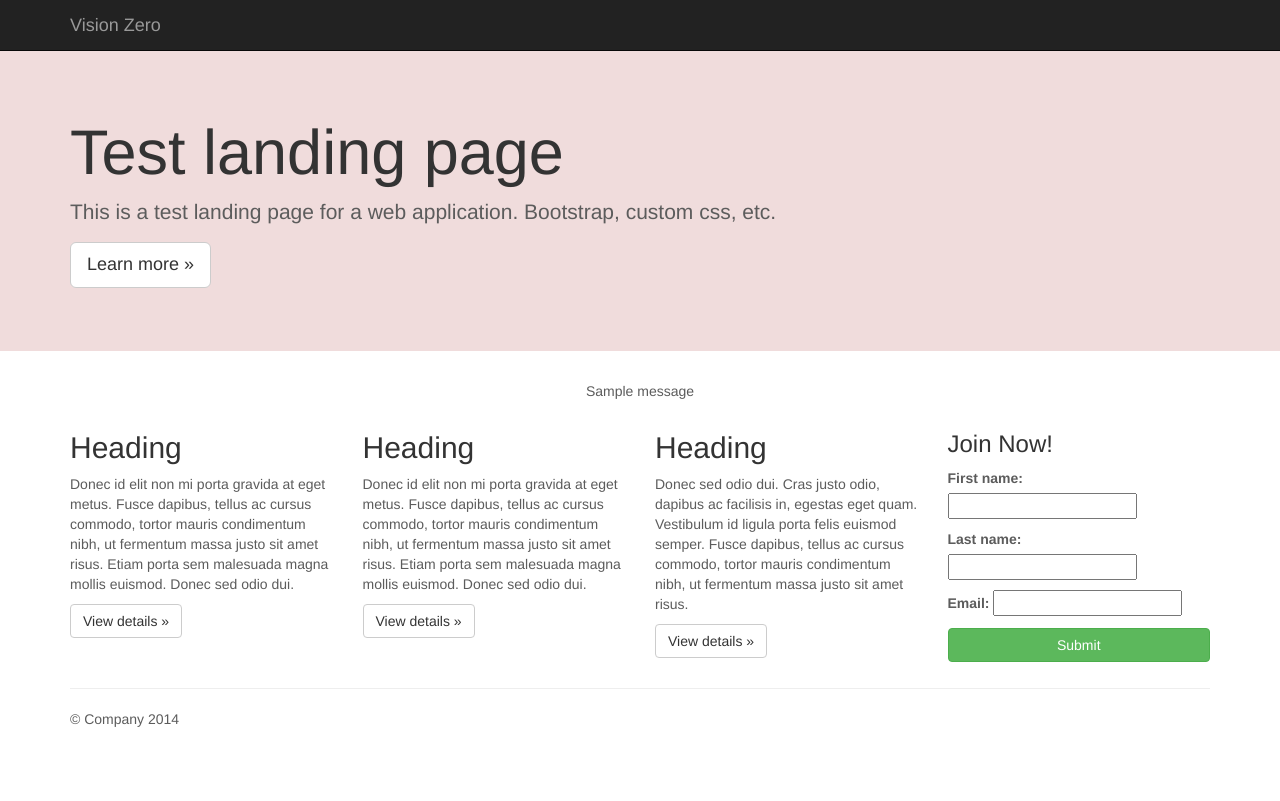
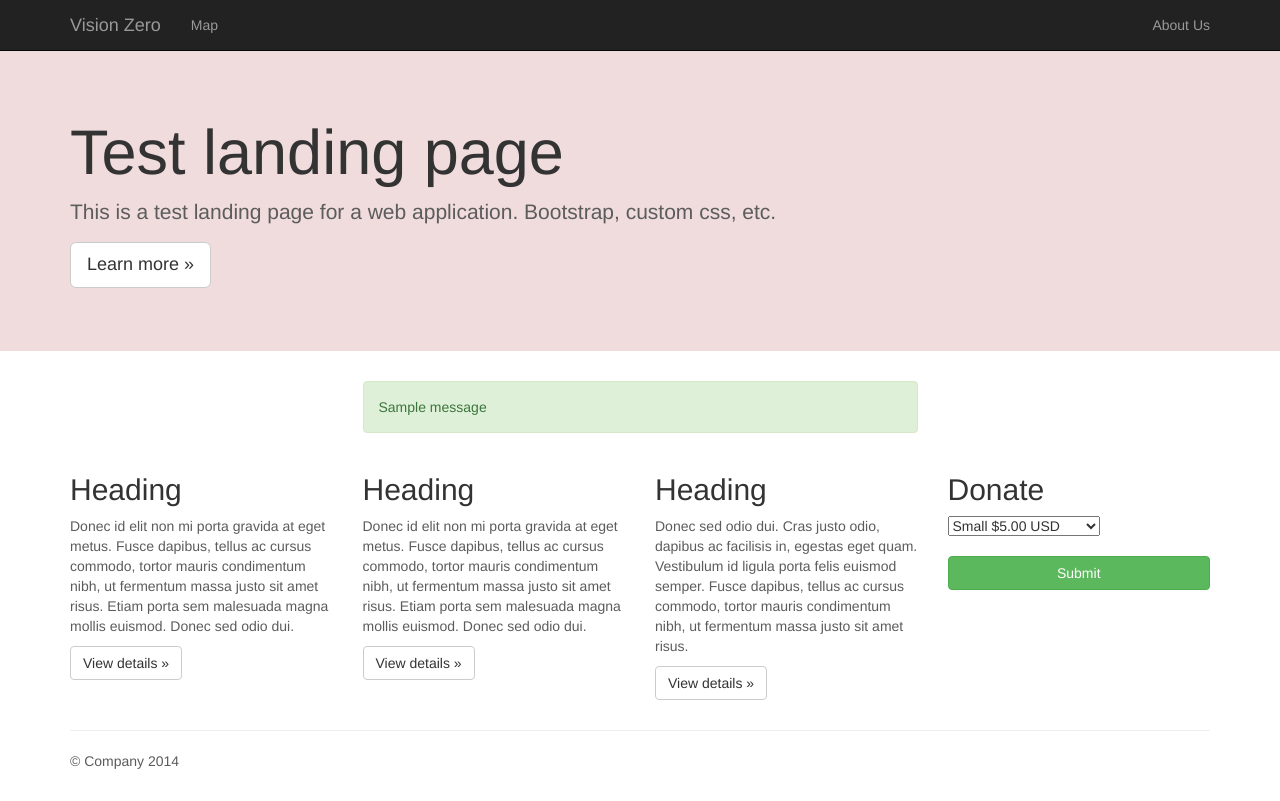
Before and after one commit to elitwilliams/skillshare, a Django app: template static/templates/signup.html in a window 1280 px wide. Before the commit the page ends 727 px from the top, so only its background shows below. Run offline with Django 3.2, Linux system fonts and the light colour scheme; the template is opened without the code that fills it: values that come from a table or form of the project are taken from there, others are empty; one stand-in notice (Sample message) is shown; parts of the project's set-up code (start-up, migrations or seed data) failed here and were passed over; some libraries are stand-ins or nearby versions.

Commit message:
added aboutus, signup, thankyou

```diff
--- a/src/mvp_landing/urls.py
+++ b/src/mvp_landing/urls.py
@@ -13,6 +13,8 @@ urlpatterns = patterns('',
 
     url(r'^admin/', include(admin.site.urls)),
     url(r'^$', 'signups.views.home',name='home'),
+    url(r'^thank-you/$', 'signups.views.thankyou', name='thankyou'),
+    url(r'^about-us/$', 'signups.views.aboutus', name='aboutus'),
 )
 
 if settings.DEBUG:
--- a/static/static/css/custom.css
+++ b/static/static/css/custom.css
@@ -5,8 +5,3 @@
 p {
     color:#5C5C5C;
 }
-
-.success {
-    text-align:center;
-    background=grey;
-}
--- a/static/templates/base.html
+++ b/static/templates/base.html
@@ -1,4 +1,3 @@
-
 <!DOCTYPE html>
 <html lang="en">
   <head>
@@ -12,13 +11,13 @@
     <title>Vision Zero</title>
 
     <!-- Bootstrap core CSS -->
-    <link href="static/css/bootstrap.min.css" rel="stylesheet">
+    <link href="/static/css/bootstrap.min.css" rel="stylesheet">
 
     <!-- Custom styles for this template -->
-    <link href="static/css/jumbotron.css" rel="stylesheet">
+    <link href="/static/css/jumbotron.css" rel="stylesheet">
 
     <!-- Custom CSS -->
-    <link href="static/css/custom.css" rel="stylesheet">
+    <link href="/static/css/custom.css" rel="stylesheet">
 
     <!-- Just for debugging purposes. Don't actually copy this line! -->
     <!--[if lt IE
@@ -34,92 +33,30 @@
 
   <body>
 
-    <div class="navbar navbar-inverse navbar-fixed-top" role="navigation">
-      <div class="container">
-        <div class="navbar-header">
-          <button type="button" class="navbar-toggle" data-toggle="collapse"
-    data-target=".navbar-collapse">
-            <span class="sr-only">Toggle navigation</span>
-            <span class="icon-bar"></span>
-            <span class="icon-bar"></span>
-            <span class="icon-bar"></span>
-          </button>
-          <a class="navbar-brand" href="#">Vision Zero</a>
-        </div>
-        <div class="navbar-collapse collapse">
-<!--          <form class="navbar-form navbar-right" role="form">
-            <div class="form-group">
-              <input type="text" placeholder="Email" class="form-control">
-            </div>
-            <div class="form-group">
-              <input type="password" placeholder="Password"
-		     class="form-control">
-            </div>
-            <button type="submit" class="btn btn-success">Sign in</button>
-          </form>
--->
-        </div><!--/.navbar-collapse -->
-      </div>
-    </div>
+{% include 'navbar.html' %}
 
-    <!-- Main jumbotron for a primary marketing message or call to action -->
-    <div class="jumbotron">
-      <div class="container">
-        <h1>Test landing page</h1>
-        <p>This is a test landing page for a web application. Bootstrap, custom
-        css, etc.</p>
-        <p><a class="btn btn-default btn-lg" role="button">Learn more
-        &raquo;</a></p>
-      </div>
-    </div>
+{% block jumbotron %}
+
+{% endblock %}
 
     <div class="container">
 
       {% if messages %}
       <div class='row'>
-	<div class='col-xs-12'>
+	<div class='col-sm-6 col-sm-offset-3'>
 	  {% for message in messages %}
-	    <p{% if message.tags %} class="{{ message.tags }}"{% endif %}>{{ message }}</p>
+	    <p{% if message.tags == 'success' %} class="alert alert-success" {% endif %}>{{ message }}</p>
 	  {% endfor %}
 	</div>
       </div>
       {% endif %}
 
-      <!-- Example row of columns -->
       <div class="row">
-        <div class="col-md-3">
-          <h2>Heading</h2>
-          <p>Donec id elit non mi porta gravida at eget metus. Fusce dapibus,
-          tellus ac cursus commodo, tortor mauris condimentum nibh, ut fermentum
-          massa justo sit amet risus. Etiam porta sem malesuada magna mollis
-          euismod. Donec sed odio dui. </p>
-          <p><a class="btn btn-default" href="#" role="button">View details
-          &raquo;</a></p>
-        </div>
-        <div class="col-md-3">
-          <h2>Heading</h2>
-          <p>Donec id elit non mi porta gravida at eget metus. Fusce dapibus,
-          tellus ac cursus commodo, tortor mauris condimentum nibh, ut fermentum
-          massa justo sit amet risus. Etiam porta sem malesuada magna mollis
-          euismod. Donec sed odio dui. </p>
-          <p><a class="btn btn-default" href="#" role="button">View details
-          &raquo;</a></p>
-       </div>
-        <div class="col-md-3">
-          <h2>Heading</h2>
-          <p>Donec sed odio dui. Cras justo odio, dapibus ac facilisis in,
-          egestas eget quam. Vestibulum id ligula porta felis euismod
-          semper. Fusce dapibus, tellus ac cursus commodo, tortor mauris
-          condimentum nibh, ut fermentum massa justo sit amet risus.</p>
-          <p><a class="btn btn-default" href="#" role="button">View details
-          &raquo;</a></p>
-        </div>
-        <div class="col-md-3">
+
           {% block content %}
 
 	  {% endblock %}
 
-        </div>
       </div>
 
       <hr>
--- /dev/null
+++ b/static/templates/navbar.html
@@ -0,0 +1,24 @@
+ <div class="navbar navbar-inverse navbar-fixed-top" role="navigation">
+      <div class="container">
+        <div class="navbar-header">
+          <button type="button" class="navbar-toggle" data-toggle="collapse"
+    data-target=".navbar-collapse">
+            <span class="sr-only">Toggle navigation</span>
+            <span class="icon-bar"></span>
+            <span class="icon-bar"></span>
+            <span class="icon-bar"></span>
+          </button>
+          <a class="navbar-brand" href="{% url 'home' %}">Vision Zero</a>
+        </div>
+        <div class="navbar-collapse collapse">
+
+<ul class="nav navbar-nav">
+        <li><a href="#">Map</a></li>
+      </ul>
+
+      <ul class="nav navbar-nav navbar-right">
+	<li><a href='{% url "aboutus" %}'>About Us</a></li>
+      </ul>
+        </div><!--/.navbar-collapse -->
+      </div>
+    </div>
--- a/static/templates/signup.html
+++ b/static/templates/signup.html
@@ -1,11 +1,67 @@
 {% extends 'base.html' %}
+
+{% block jumbotron %}
+
+    <!-- Main jumbotron for a primary marketing message or call to action -->
+    <div class="jumbotron">
+      <div class="container">
+        <h1>Test landing page</h1>
+        <p>This is a test landing page for a web application. Bootstrap, custom
+        css, etc.</p>
+        <p><a class="btn btn-default btn-lg" role="button">Learn more
+        &raquo;</a></p>
+      </div>
+    </div>
+
+{% endblock %}
 
 {% block content %}
 
-    <h3>Join Now!</h3>
-      <form method='POST' action=''> {% csrf_token %}
-	{{form.as_p}}
-	<input type='submit' class='btn btn-success btn-block'>
-      </form>
+        <div class="col-md-3">
+          <h2>Heading</h2>
+          <p>Donec id elit non mi porta gravida at eget metus. Fusce dapibus,
+          tellus ac cursus commodo, tortor mauris condimentum nibh, ut fermentum
+          massa justo sit amet risus. Etiam porta sem malesuada magna mollis
+          euismod. Donec sed odio dui. </p>
+          <p><a class="btn btn-default" href="#" role="button">View details
+          &raquo;</a></p>
+        </div>
+        <div class="col-md-3">
+          <h2>Heading</h2>
+          <p>Donec id elit non mi porta gravida at eget metus. Fusce dapibus,
+          tellus ac cursus commodo, tortor mauris condimentum nibh, ut fermentum
+          massa justo sit amet risus. Etiam porta sem malesuada magna mollis
+          euismod. Donec sed odio dui. </p>
+          <p><a class="btn btn-default" href="#" role="button">View details
+          &raquo;</a></p>
+       </div>
+        <div class="col-md-3">
+          <h2>Heading</h2>
+          <p>Donec sed odio dui. Cras justo odio, dapibus ac facilisis in,
+          egestas eget quam. Vestibulum id ligula porta felis euismod
+          semper. Fusce dapibus, tellus ac cursus commodo, tortor mauris
+          condimentum nibh, ut fermentum massa justo sit amet risus.</p>
+          <p><a class="btn btn-default" href="#" role="button">View details
+          &raquo;</a></p>
+        </div>
+        <div class="col-md-3">
+	<h2>Donate</h2>
+	  <form action="https://www.paypal.com/cgi-bin/webscr" method="post" target="_top">
+	    <input type="hidden" name="cmd" value="_s-xclick">
+	    <input type="hidden" name="hosted_button_id" value="Z3FK4T9ZK62LQ">
+	    <input type="hidden" name="on0" value="Donation Size:">
+	      <select name="os0">
+		<option value="Small">Small $5.00 USD</option>
+		<option value="Medium">Medium $20.00 USD</option>
+		<option value="Large">Large $100.00 USD</option>
+	      </select>
+	    <input type="hidden" name="currency_code" value="USD">
+	    </br></br>
+
+	    <input type="submit" class='btn btn-success btn-block'>
+
+	  </form>
+
+        </div>
 
 {% endblock %}
```
Also changed, not shown: src/signups/views.py (+11 -2 lines), static/templates/about.html (added, +7 -0 lines), static/templates/aboutus.html (added, +23 -0 lines), static/templates/thankyou.html (added, +15 -0 lines), src/db.sqlite3.
